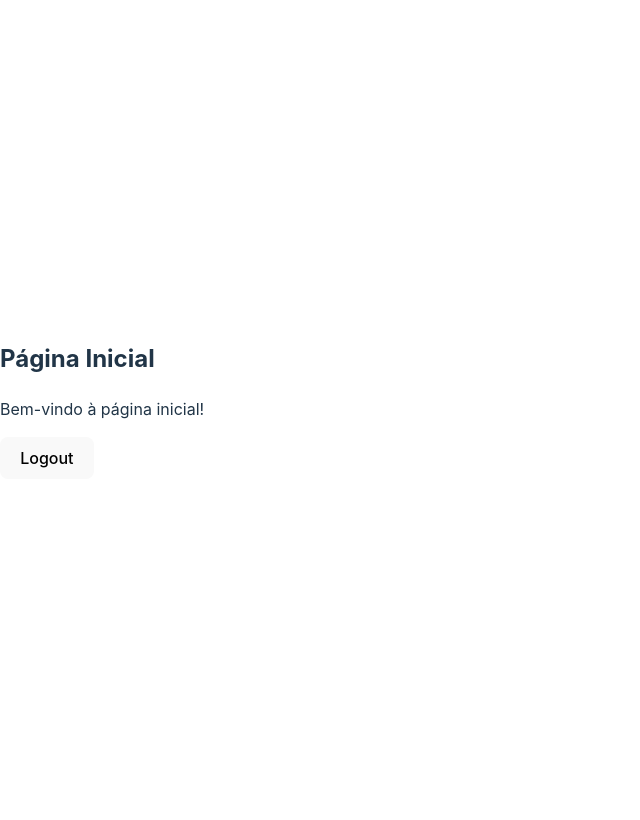
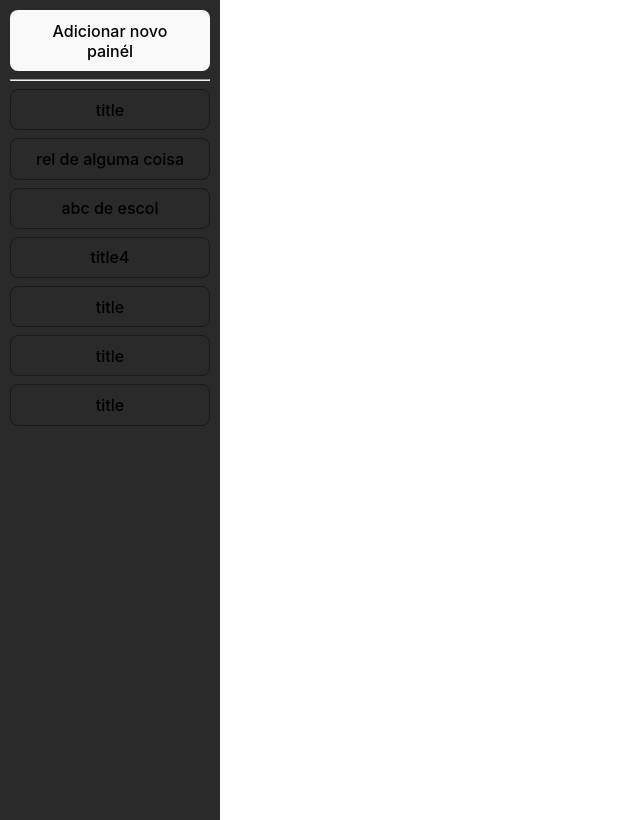
Before and after one commit to WebFyJS/LazysBI, a React (Vite) app: page / in a window 1280 px wide. Shown: the whole page, without its empty margins (0-640 px from the left). Built offline with nearby package versions, Linux system fonts and the light colour scheme; no server answers; sample sign-in values are in the browser's storage.

Commit message:
feat: add general items to SIdeBar

```diff
--- /dev/null
+++ b/src/Telas/Componentes/SideBarMenu/index.module.css
@@ -0,0 +1,23 @@
+.main {
+    width: 200px;
+    background-color: rgb(42, 42, 42);
+    height: 100%;
+    padding: 10px;
+}
+
+.panels_container {
+    display: flex;
+    flex-direction: column;
+    height: fit-content;
+    gap: 8px;
+}
+
+.panels_container>button {
+    background-color: transparent;
+    border: 1px solid rgb(26, 26, 26);
+}
+
+.panels_container>button:hover {
+    background-color: rgb(26, 26, 26);
+    border: 1px solid rgb(26, 26, 26);
+}
--- /dev/null
+++ b/src/Telas/Componentes/SideBarMenu/index.tsx
@@ -0,0 +1,62 @@
+import style from './index.module.css';
+
+export default function SideBarMenu() {
+
+    const mock = [
+        {
+            title: 'title',
+            address: 'ijoiojno-piop-pnopo0kopn',
+            id: 'lokmomkokpomkkpmkkpml'
+        },
+        {
+            title: 'rel de alguma coisa',
+            address: 'ijoiojno-piop-pnopo0kopn',
+            id: 'lokmomkokpomkkpmkkpml'
+        },
+        {
+            title: 'abc de escol',
+            address: 'ijoiojno-piop-pnopo0kopn',
+            id: 'lokmomkokpomkkpmkkpml'
+        },
+        {
+            title: 'title4',
+            address: 'ijoiojno-piop-pnopo0kopn',
+            id: 'lokmomkokpomkkpmkkpml'
+        },
+        {
+            title: 'title',
+            address: 'ijoiojno-piop-pnopo0kopn',
+            id: 'lokmomkokpomkkpmkkpml'
+        },
+        {
+            title: 'title',
+            address: 'ijoiojno-piop-pnopo0kopn',
+            id: 'lokmomkokpomkkpmkkpml'
+        },
+        {
+            title: 'title',
+            address: 'ijoiojno-piop-pnopo0kopn',
+            id: 'lokmomkokpomkkpmkkpml'
+        },
+    ]
+
+    return (
+        <aside className={style.main}>
+            <button onClick={() => console.log('add new panel')}>
+                Adicionar novo painél
+            </button>
+            <hr />
+            <div className={style.panels_container}>
+                {
+                    mock.map((e) => {
+                        return (
+                            <button>
+                                {e.title}
+                            </button>
+                        )
+                    })
+                }
+            </div>
+        </aside>
+    )
+}
--- a/src/Telas/Home/index.tsx
+++ b/src/Telas/Home/index.tsx
@@ -1,5 +1,6 @@
 import React from 'react';
 import { useNavigate } from 'react-router-dom';
+import SideBarMenu from '../Componentes/SideBarMenu';
 
 const Home: React.FC = () => {
   const navigate = useNavigate();
@@ -20,10 +21,9 @@ const Home: React.FC = () => {
   return (
 
 
-    <div>
-      <h2>Página Inicial</h2>
-      <p>Bem-vindo à página inicial!</p>
-      <button onClick={logOut}>Logout</button>
+    <div style={{height: '100vh', width: '100vw'}}>
+      {/* <h1>Bem - vindo ao Lazy BI</h1> */}
+      <SideBarMenu/>
     </div>
   );
 };
```
